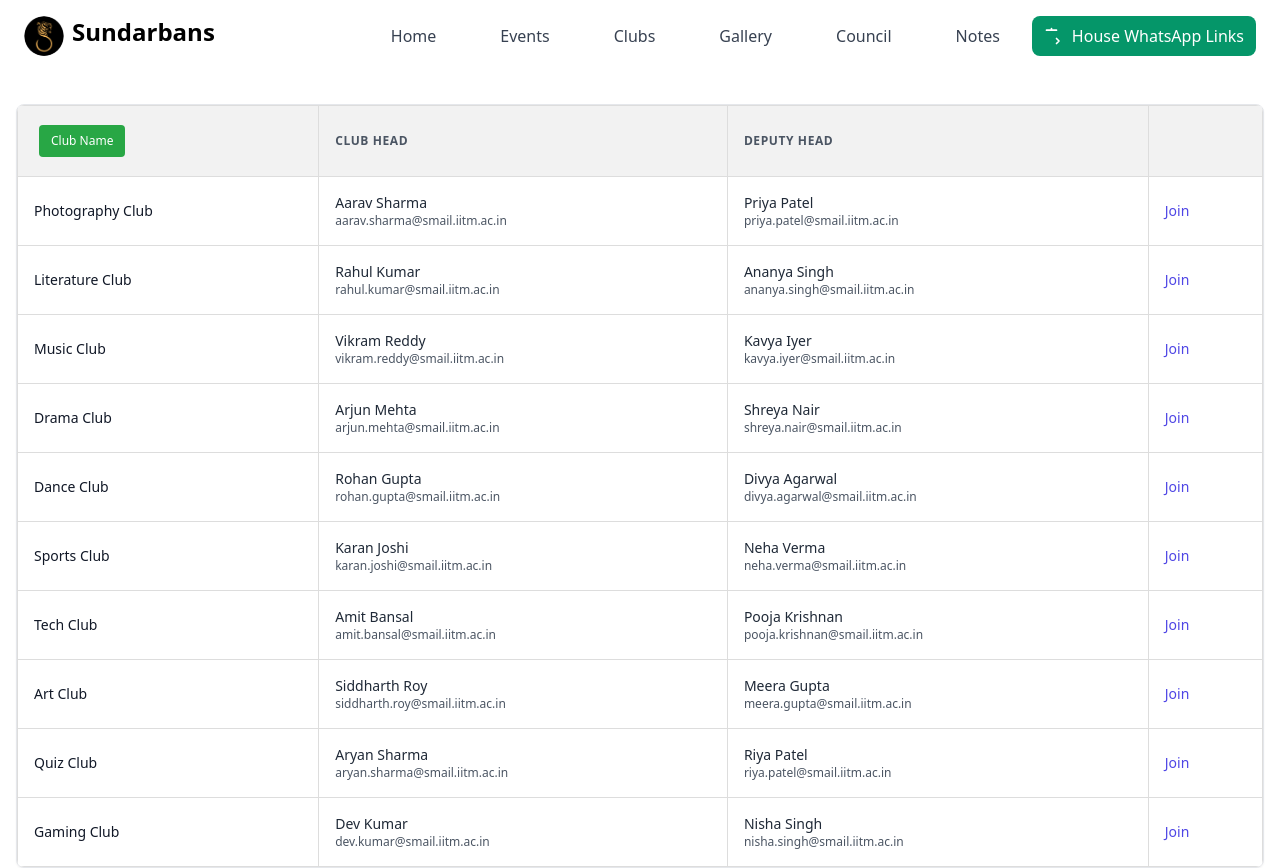
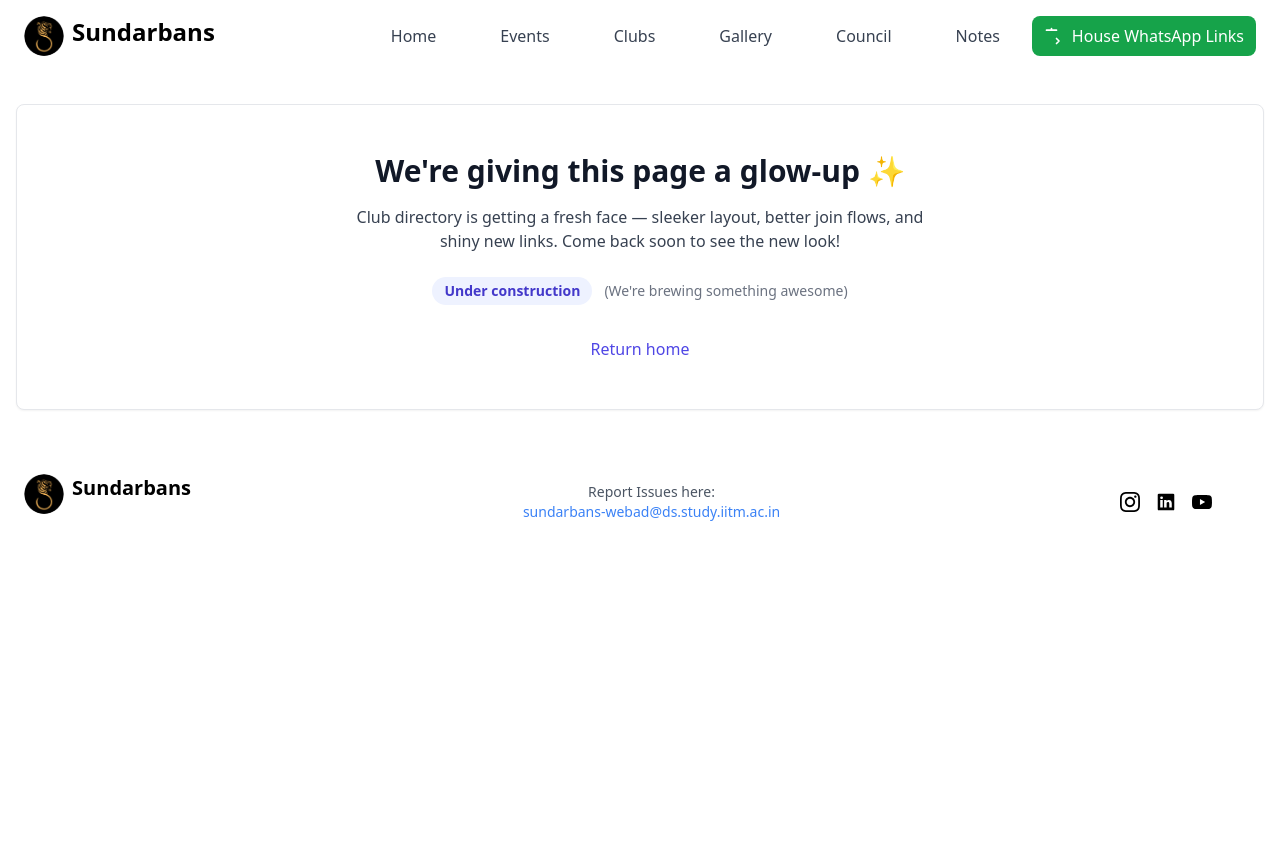
Before and after one commit to SundarbansWebOps/Frontend, a Vue app: page /clubs in a window 1280 px wide. Shown: the top 868 px of the page. After the commit the page ends 800 px from the top, so only its background shows below. Built offline with nearby package versions, Linux system fonts and the light colour scheme.

Commit message:
completed migration to node 22, modified clubs pageg

```diff
--- a/src/components/ClubPageNoBackend.vue
+++ b/src/components/ClubPageNoBackend.vue
@@ -7,93 +7,27 @@
         <div class="-mx-4 -my-2 overflow-x-auto sm:-mx-6 lg:-mx-8">
           <div class="inline-block min-w-full py-2 align-middle md:px-6 lg:px-8">
             <div class="overflow-hidden border border-gray-200 dark:border-gray-700 md:rounded-lg bg-white dark:bg-gray-900 shadow-sm">
+              <!-- Original clubs table intentionally commented out while backend integration is pending. Re-enable later if needed. -->
+              <!--
               <table class="club-table min-w-full divide-y divide-gray-200 dark:divide-gray-700">
-                <thead class="bg-gray-50 dark:bg-gray-800">
-                  <tr>
-                    <th
-                      scope="col"
-                      class="py-3.5 px-4 text-xs font-semibold uppercase tracking-wider text-left rtl:text-right text-gray-600 dark:text-gray-300"
-                    >
-                      <div class="flex items-center gap-x-3">
-                        <button class="flex items-center gap-x-2">
-                          <span>Club Name</span>
-                        </button>
-                      </div>
-                    </th>
+                ...existing table markup...
+              </table>
+              -->
 
-                    <th
-                      scope="col"
-                      class="px-4 py-3.5 text-xs font-semibold uppercase tracking-wider text-left rtl:text-right text-gray-600 dark:text-gray-300"
-                    >
-                      Club Head
-                    </th>
-
-                    <th
-                      scope="col"
-                      class="px-4 py-3.5 text-xs font-semibold uppercase tracking-wider text-left rtl:text-right text-gray-600 dark:text-gray-300"
-                    >
-                      Deputy Head
-                    </th>
-
-                    <th
-                      scope="col"
-                      class="relative py-3.5 px-4 text-xs font-semibold text-left rtl:text-right text-gray-600 dark:text-gray-300"
-                    >
-                      <span class="sr-only">Link to Join</span>
-                    </th>
-                  </tr>
-                </thead>
-                <tbody class="bg-white divide-y divide-gray-200 dark:divide-gray-700 dark:bg-gray-900">
-                  <tr
-                    v-for="club in clubList"
-                    :key="club.name"
-                    class="hover:bg-gray-50 dark:hover:bg-gray-800 transition-colors"
-                  >
-                    <td class="px-4 py-4 text-sm font-medium text-gray-900 dark:text-white whitespace-nowrap">
-                      <div class="inline-flex items-center gap-x-3">
-                        <span>{{ club.name }}</span>
-                      </div>
-                    </td>
-
-                    <td class="px-4 py-4 text-sm text-gray-700 dark:text-gray-300 whitespace-nowrap">
-                      <div class="flex items-center gap-x-2">
-                        <div>
-                          <h2 class="text-sm font-medium text-gray-800 dark:text-white">
-                            {{ club.head }}
-                          </h2>
-                          <p class="text-xs font-normal text-gray-600 dark:text-gray-400">
-                            {{ club.head_email }}
-                          </p>
-                        </div>
-                      </div>
-                    </td>
-
-                    <td class="px-4 py-4 text-sm text-gray-700 dark:text-gray-300 whitespace-nowrap">
-                      <div class="flex items-center gap-x-2">
-                        <div>
-                          <h2 class="text-sm font-medium text-gray-800 dark:text-white">
-                            {{ club.deputy }}
-                          </h2>
-                          <p class="text-xs font-normal text-gray-600 dark:text-gray-400">
-                            {{ club.deputy_email }}
-                          </p>
-                        </div>
-                      </div>
-                    </td>
-
-                    <td class="px-4 py-4 text-sm whitespace-nowrap">
-                      <div class="flex items-center gap-x-6">
-                        <a
-                          :href="club.join_link"
-                          class="text-indigo-600 hover:text-indigo-500 dark:text-indigo-400 dark:hover:text-indigo-300 font-medium transition-colors duration-150 focus:outline-none"
-                          target="_blank"
-                          rel="noopener"
-                        >Join</a>
-                      </div>
-                    </td>
-                  </tr>
-                </tbody>
-              </table>
+              <!-- Friendly placeholder while clubs page is getting a fresh face -->
+              <div class="p-12 text-center">
+                <div class="mx-auto max-w-xl">
+                  <h1 class="text-3xl font-extrabold text-gray-900 dark:text-white mb-4">We're giving this page a glow-up ✨</h1>
+                  <p class="text-gray-700 dark:text-gray-300 mb-6">Club directory is getting a fresh face — sleeker layout, better join flows, and shiny new links. Come back soon to see the new look!</p>
+                  <div class="inline-flex items-center gap-x-3">
+                    <span class="inline-block rounded-full bg-indigo-50 text-indigo-700 px-3 py-1 text-sm font-semibold">Under construction</span>
+                    <span class="text-sm text-gray-500 dark:text-gray-400">(We're brewing something awesome)</span>
+                  </div>
+                  <div class="mt-8">
+                    <a href="/" class="inline-flex items-center gap-x-2 text-indigo-600 hover:text-indigo-500 dark:text-indigo-300">Return home</a>
+                  </div>
+                </div>
+              </div>
             </div>
           </div>
         </div>
```
Also changed, not shown: package.json (+17 -36 lines), 1 other file (tests, documents, lock files or other folders).
